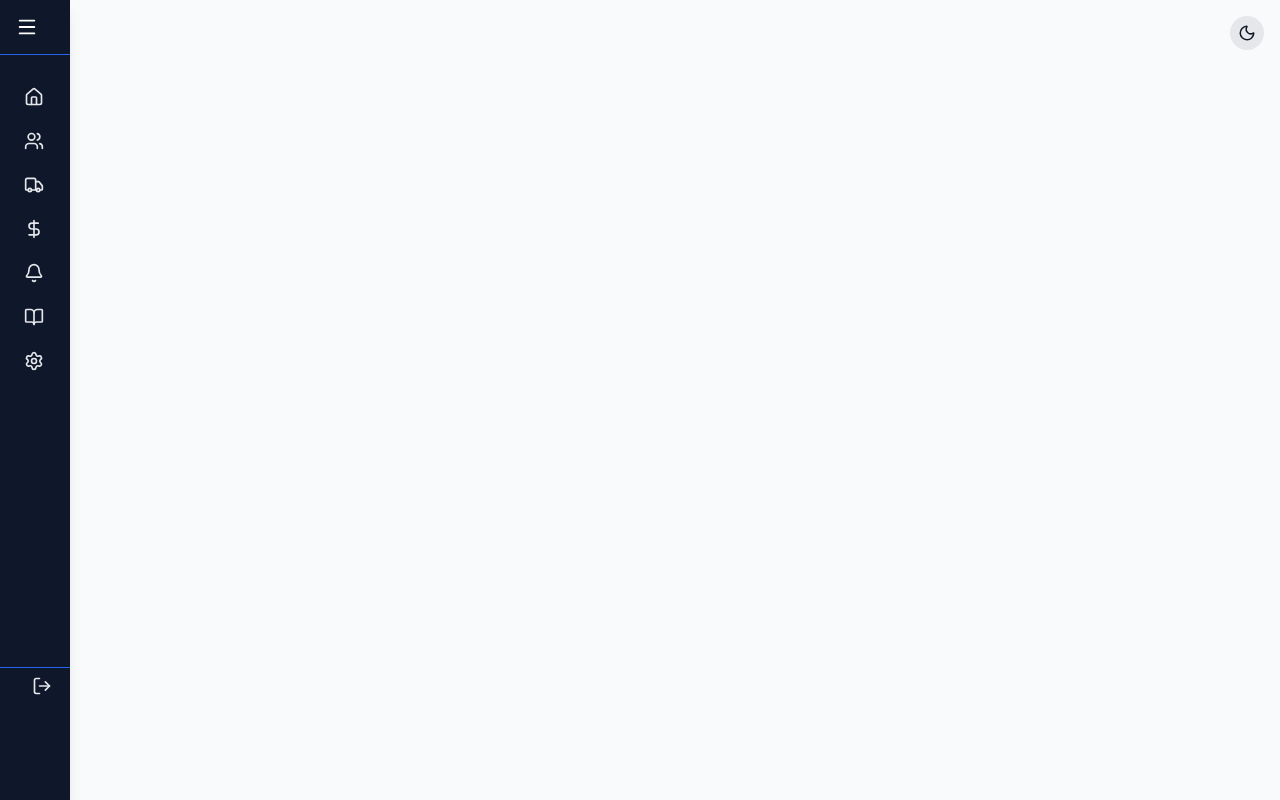
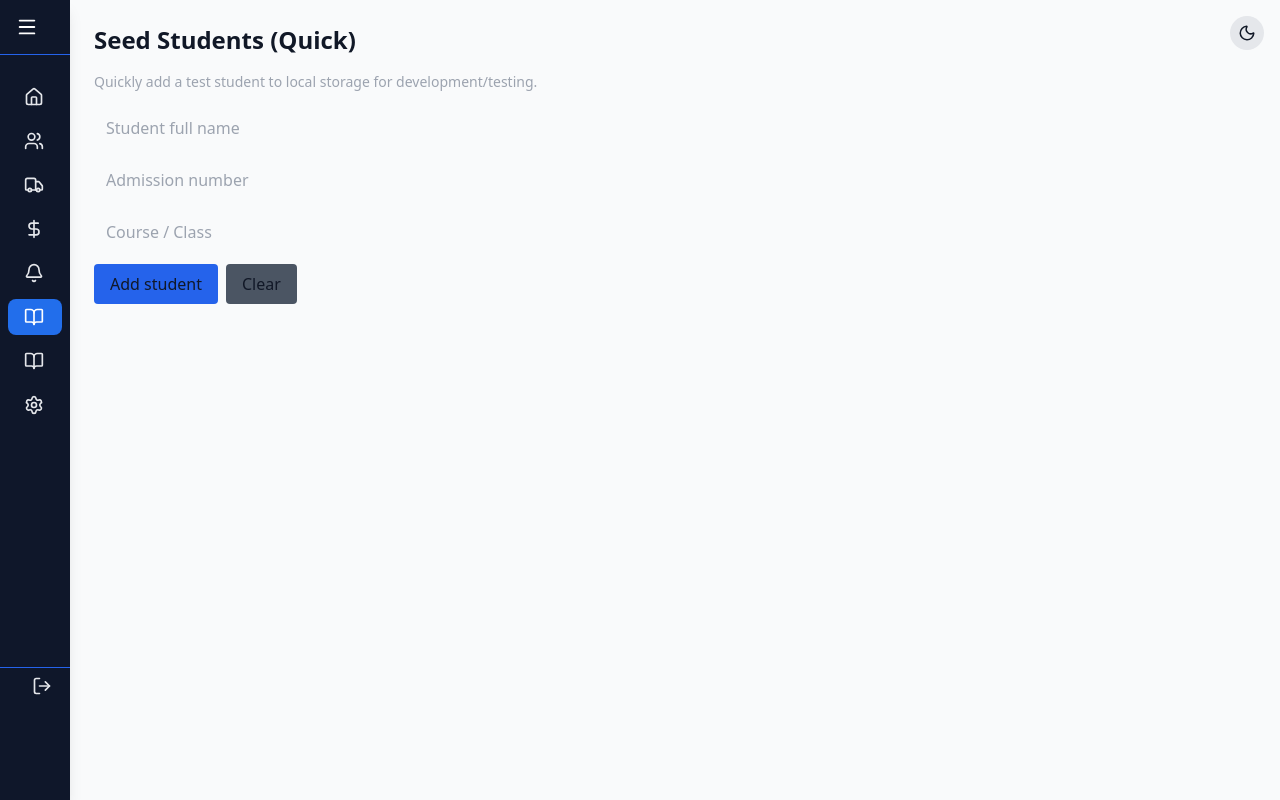
Before and after one commit to Brendatracy-miriti/smart_system, a React (Vite) app in the folder Frontend/: page /admin/seed-students in a window 1280 px wide. Built offline with nearby package versions, Linux system fonts and the light colour scheme.

Commit message:
Updated parent's signup ... to make it possible for parent to sign up using student's ID

```diff
--- a/Frontend/src/App.jsx
+++ b/Frontend/src/App.jsx
@@ -21,6 +21,7 @@ import Notifications from "./pages/Dashboard/Admin/Notifications";
 import AcademicInsights from "./pages/Dashboard/Admin/AcademicInsights";
 import AdminSettings from "./pages/Dashboard/Admin/Settings";
 import AdminSidebar from "./pages/Dashboard/Admin/Sidebar";
+import SeedStudents from "./pages/Dashboard/Admin/SeedStudents";
 
 // Teacher
 import TeacherSidebar from "./pages/Dashboard/Teacher/Sidebar";
@@ -67,6 +68,7 @@ function AnimatedRoutes() {
           <Route path="users" element={<Users />} />
           <Route path="funds" element={<Funds />} />
           <Route path="notifications" element={<Notifications />} />
+          <Route path="seed-students" element={<SeedStudents />} />
           <Route path="academic-insights" element={<AcademicInsights />} />
           <Route path="settings" element={<AdminSettings />} />
         </Route>
--- a/Frontend/src/context/AuthContext.jsx
+++ b/Frontend/src/context/AuthContext.jsx
@@ -1,7 +1,7 @@
 import React, { createContext, useContext, useState, useEffect } from "react";
 import { v4 as uuidv4 } from "uuid";
 import {
-  addUser, findUserByEmail, addStudent, addParent, addTeacher, updateUser, ensureAdmin, getUsers
+  addUser, findUserByEmail, addStudent, addParent, addTeacher, updateUser, ensureAdmin, getUsers, getStudents
 } from "../utils/localData";
 
 export const AuthContext = createContext();
@@ -30,7 +30,29 @@ export function AuthProvider({ children }) {
     if (role === "student") {
       addStudent({ id: uuidv4(), userId: user.id, admission_number: extra.admission || "", course: extra.course || "", attendance_rate: 0, average_score: 0, courses_count: extra.course ? 1 : 0, completed_assignments: 0, gpa: null, email });
     } else if (role === "parent") {
-      addParent({ id: uuidv4(), userId: user.id, childStudentId: extra.childStudentId || null, email });
+      // try to resolve the provided child reference (admission number / id / username) to the canonical student id
+      let childId = null;
+      try {
+        const q = (extra.childStudentId || "").toString().trim();
+        if (q) {
+          const students = getStudents();
+          const found = students.find((s) => (s.admission_number && s.admission_number === q) || s.id === q || (s.username && s.username === q) || s.userId === q);
+          if (found) childId = found.id;
+          else {
+            // fallback: check users list for a student user and attempt to find student profile by userId
+            const users = getUsers();
+            const u = users.find((u) => u.role === "student" && ((u.admission_number && u.admission_number === q) || u.id === q || (u.username && u.username === q)));
+            if (u) {
+              const linked = students.find((s) => s.userId === u.id);
+              if (linked) childId = linked.id;
+            }
+          }
+        }
+      } catch (e) {
+        // ignore resolution errors - we'll store null if not found
+      }
+
+      addParent({ id: uuidv4(), userId: user.id, childStudentId: childId, email });
     } else if (role === "teacher") {
       addTeacher({ id: uuidv4(), userId: user.id, courses: extra.courses || [], email });
     }
--- /dev/null
+++ b/Frontend/src/pages/Dashboard/Admin/SeedStudents.jsx
@@ -0,0 +1,52 @@
+import React, { useState } from 'react';
+import { useData } from '../../../context/DataContext';
+import { addStudent } from '../../../utils/localData';
+import { v4 as uuidv4 } from 'uuid';
+
+export default function SeedStudents() {
+  const { refresh } = useData();
+  const [name, setName] = useState('');
+  const [admission, setAdmission] = useState('');
+  const [course, setCourse] = useState('');
+  const [message, setMessage] = useState(null);
+
+  const handleAdd = () => {
+    if (!name || !admission) {
+      setMessage('Provide both name and admission number');
+      return;
+    }
+    const student = {
+      id: uuidv4(),
+      userId: uuidv4(),
+      name,
+      admission_number: admission,
+      course,
+      attendance_rate: 0,
+      average_score: 0,
+      courses_count: course ? 1 : 0,
+    };
+    addStudent(student);
+    setMessage('Student seeded');
+    setName('');
+    setAdmission('');
+    setCourse('');
+    try { refresh(); } catch (e) {}
+  };
+
+  return (
+    <div>
+      <h2 className="text-2xl font-semibold mb-4">Seed Students (Quick)</h2>
+      <p className="text-sm text-gray-400 mb-4">Quickly add a test student to local storage for development/testing.</p>
+      <div className="space-y-3 max-w-md">
+        <input value={name} onChange={(e)=>setName(e.target.value)} placeholder="Student full name" className="w-full px-3 py-2 rounded bg-white/5 text-white" />
+        <input value={admission} onChange={(e)=>setAdmission(e.target.value)} placeholder="Admission number" className="w-full px-3 py-2 rounded bg-white/5 text-white" />
+        <input value={course} onChange={(e)=>setCourse(e.target.value)} placeholder="Course / Class" className="w-full px-3 py-2 rounded bg-white/5 text-white" />
+        <div className="flex gap-2">
+          <button onClick={handleAdd} className="px-4 py-2 bg-blue-600 rounded">Add student</button>
+          <button onClick={()=>{ setName(''); setAdmission(''); setCourse(''); setMessage(null); }} className="px-4 py-2 bg-gray-600 rounded">Clear</button>
+        </div>
+        {message && <div className="text-sm text-green-400">{message}</div>}
+      </div>
+    </div>
+  );
+}
--- a/Frontend/src/pages/Dashboard/Admin/Sidebar.jsx
+++ b/Frontend/src/pages/Dashboard/Admin/Sidebar.jsx
@@ -31,6 +31,7 @@ export default function AdminSidebar() {
     { to: "/admin/transport", label: "Transport", icon: Truck },
     { to: "/admin/funds", label: "Funds", icon: DollarSign },
     { to: "/admin/notifications", label: "Notifications", icon: Bell },
+    { to: "/admin/seed-students", label: "Seed Students", icon: BookOpen },
     { to: "/admin/academic-insights", label: "Insights", icon: BookOpen },
     { to: "/admin/settings", label: "Settings", icon: Settings },
   ];
--- a/Frontend/src/pages/Signup.jsx
+++ b/Frontend/src/pages/Signup.jsx
@@ -2,6 +2,8 @@ import React, { useState } from "react";
 import { motion } from "framer-motion";
 import { Link, useNavigate } from "react-router-dom";
 import { useAuth } from "../context/AuthContext";
+import { useData } from "../context/DataContext";
+import { getStudents as getLocalStudents } from "../utils/localData";
 import { useMessage } from "../context/MessageContext";
 import loginIllustration from "../assets/login-signup illustration.svg";
 import { AiOutlineEye, AiOutlineEyeInvisible } from "react-icons/ai";
@@ -10,6 +12,7 @@ export default function Signup() {
   const { signup } = useAuth();
   const { setMessage } = useMessage();
   const navigate = useNavigate();
+  const { data } = useData();
 
   const [role, setRole] = useState("student");
   const [name, setName] = useState("");
@@ -37,6 +40,32 @@ export default function Signup() {
       setMessage({ type: "info", text: "Admin accounts cannot be created here. Please login using the admin credentials." });
       navigate("/login");
       return;
+    }
+
+    // If parent, ensure the referenced child exists
+    if (role === "parent") {
+      const lookup = (id) => {
+        if (!id) return false;
+        const q = id.trim();
+        // check DataContext users (role=student)
+        try {
+          const ctxStudents = (data && data.users) ? data.users.filter((u) => u.role === "student") : [];
+          if (ctxStudents.some((s) => (s.admission_number && s.admission_number === q) || s.id === q || (s.username && s.username === q))) return true;
+        } catch (e) {}
+
+        // check localData students
+        try {
+          const ls = getLocalStudents();
+          if (ls.some((s) => (s.admission_number && s.admission_number === q) || s.id === q || (s.username && s.username === q))) return true;
+        } catch (e) {}
+
+        return false;
+      };
+
+      if (!lookup(childStudentId)) {
+        setMessage({ type: "error", text: "No Child with that Admission Number" });
+        return;
+      }
     }
 
     try {
```
